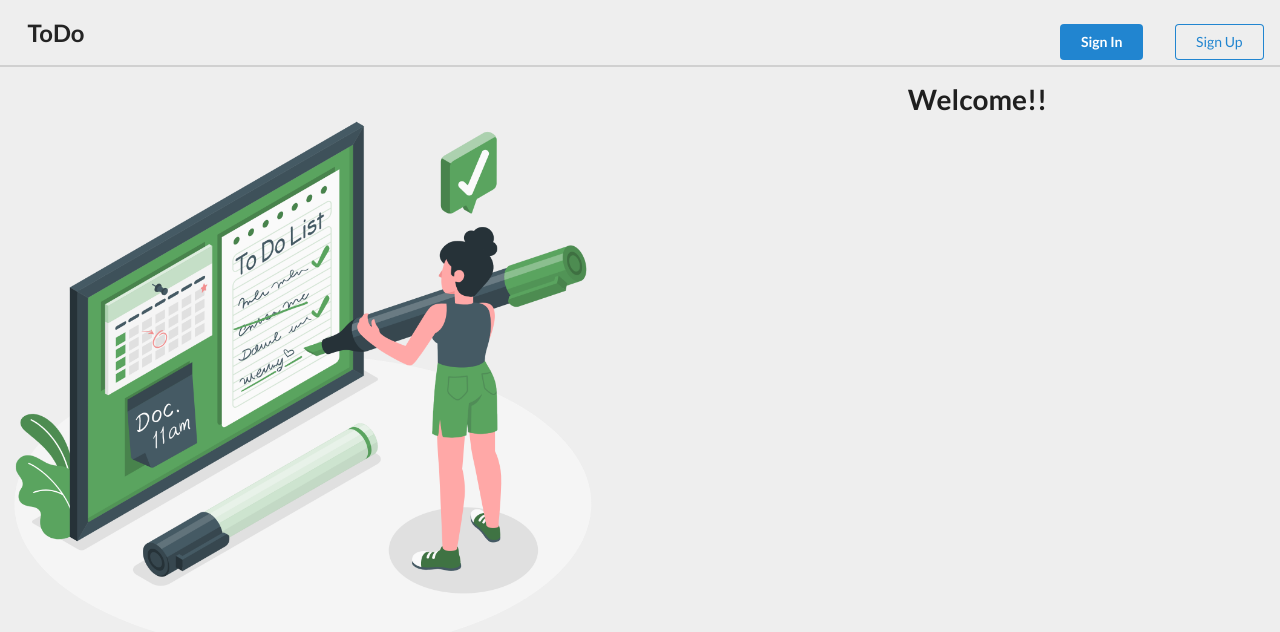
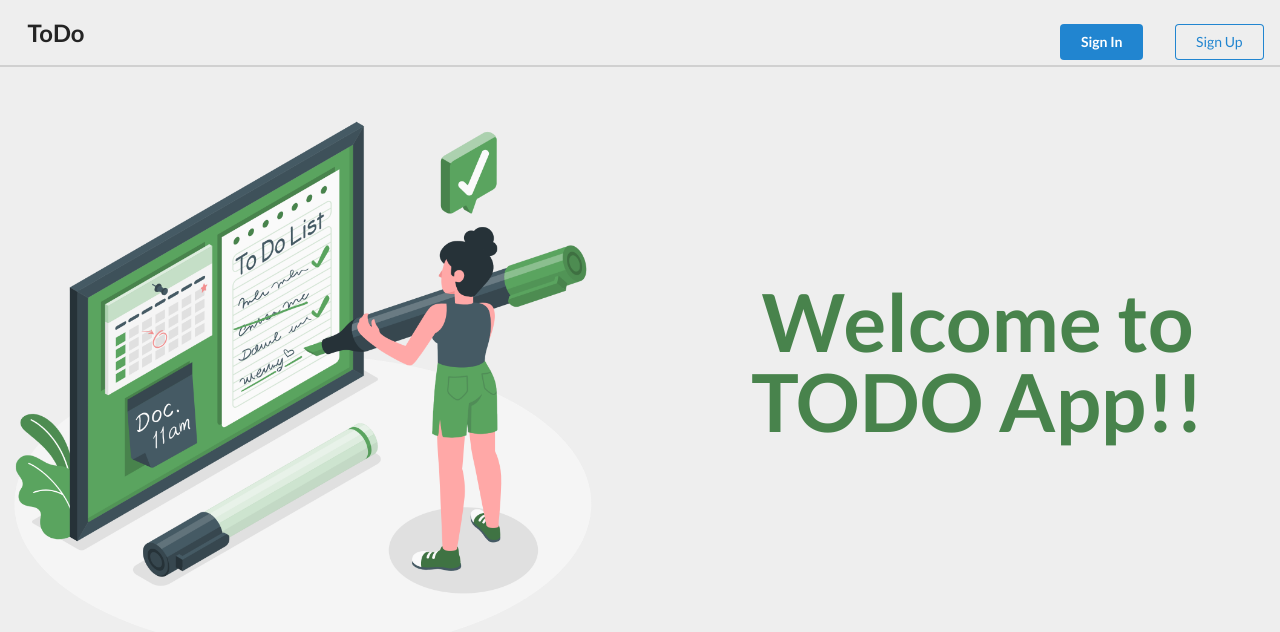
Before and after one commit to jima-r20/react-todo, a React (Create React App) app in the folder todos/: page / in a window 1280 px wide. Shown: the top 632 px of the page. Built offline with nearby package versions, Linux system fonts and the light colour scheme.

Commit message:
ログイン前のメインページのデザイン変更

```diff
--- a/todos/src/components/pages/MainPage.js
+++ b/todos/src/components/pages/MainPage.js
@@ -2,8 +2,17 @@ import React from 'react';
 
 const MainPage = () => {
   return (
-    <div style={{ textAlign: 'center' }}>
-      <h1>Welcome!!</h1>
+    <div style={{ textAlign: 'center', paddingTop: '25vh' }}>
+      <div
+        style={{
+          fontSize: '10vh',
+          fontWeight: 'bold',
+          lineHeight: '100%',
+          color: '#48834C',
+        }}
+      >
+        Welcome to TODO App!!
+      </div>
     </div>
   );
 };
```
